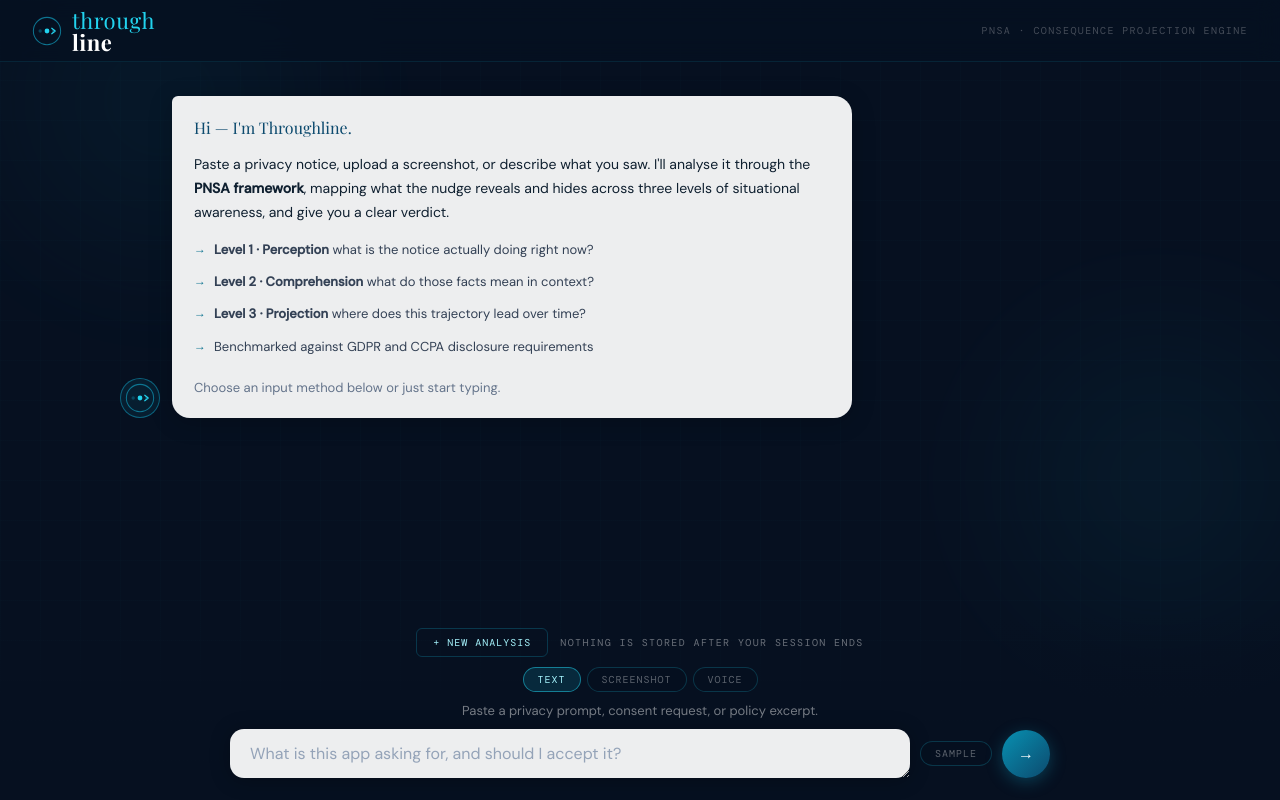
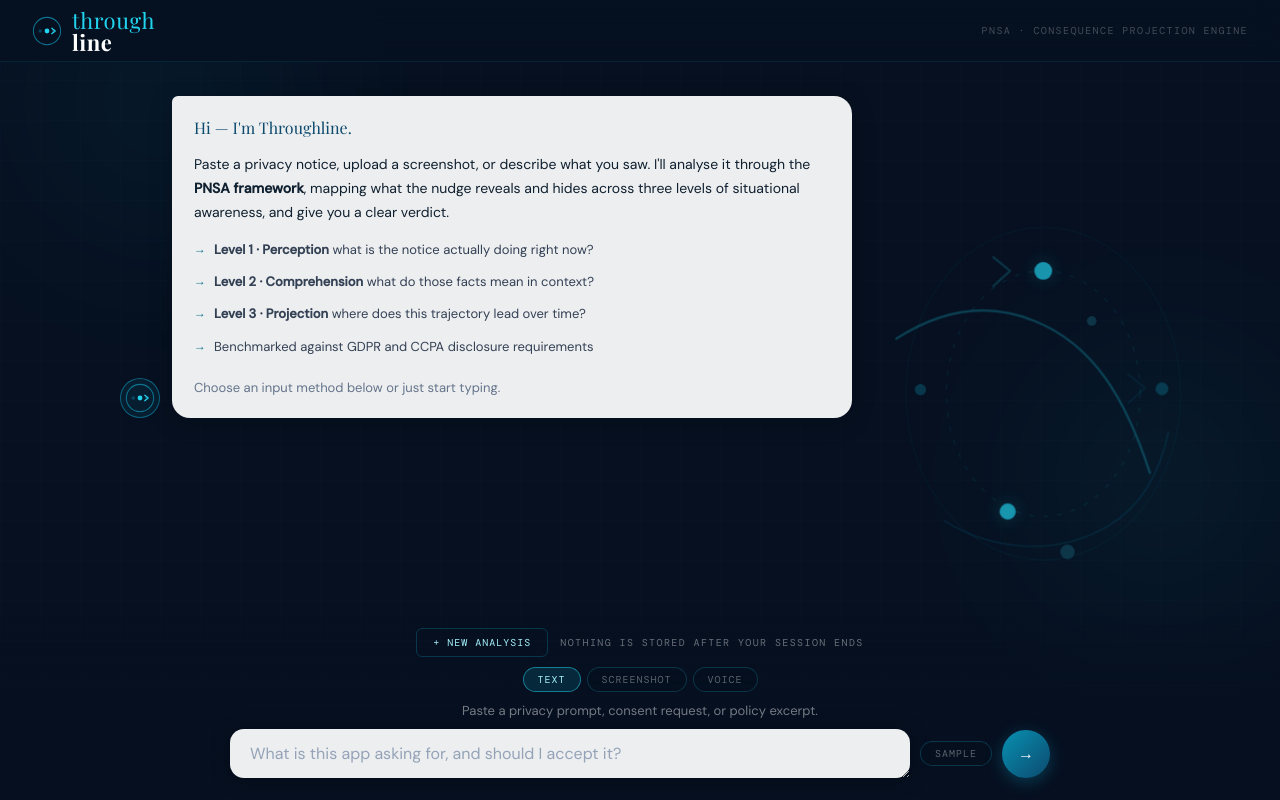
Before and after one commit to Botsyoelily/throughline, a Next.js app: page /chat in a window 1280 px wide. Built offline with nearby package versions, Linux system fonts and the light colour scheme; a web font is replaced by a local one.

Commit message:
Impemented Anime on chat

```diff
--- a/app/globals.css
+++ b/app/globals.css
@@ -485,6 +485,173 @@
   background: radial-gradient(circle, rgba(34, 211, 238, 0.2), transparent 70%);
 }
 
+.orbital-field {
+  position: absolute;
+  top: 92px;
+  right: clamp(18px, 4vw, 52px);
+  bottom: 24px;
+  width: min(34vw, 420px);
+  pointer-events: none;
+  z-index: 0;
+  opacity: 0.72;
+  overflow: hidden;
+  mask-image: linear-gradient(180deg, transparent, #000 12%, #000 88%, transparent);
+}
+
+.orbital-svg {
+  width: 100%;
+  height: 100%;
+}
+
+.orbital-ring,
+.orbital-thread-path,
+.orbital-accent {
+  vector-effect: non-scaling-stroke;
+}
+
+.orbital-ring {
+  stroke: rgba(14, 116, 144, 0.16);
+  stroke-width: 1.2;
+}
+
+.orbital-ring-b {
+  stroke: rgba(34, 211, 238, 0.16);
+  stroke-dasharray: 5 9;
+}
+
+.orbital-thread-path {
+  stroke: rgba(34, 211, 238, 0.34);
+  stroke-width: 2.4;
+  stroke-linecap: round;
+}
+
+.orbital-thread-soft {
+  stroke: rgba(14, 116, 144, 0.28);
+  stroke-width: 1.8;
+}
+
+.orbital-node {
+  transform-origin: 290px 310px;
+}
+
+.orbital-node-core {
+  fill: rgba(34, 211, 238, 0.95);
+  filter: drop-shadow(0 0 12px rgba(34, 211, 238, 0.35));
+}
+
+.orbital-node-muted {
+  fill: rgba(14, 116, 144, 0.55);
+}
+
+.orbital-node-deep {
+  fill: rgba(22, 78, 99, 0.82);
+}
+
+.orbital-accent {
+  stroke: rgba(34, 211, 238, 0.46);
+  stroke-width: 2.2;
+  stroke-linecap: round;
+  stroke-linejoin: round;
+}
+
+.orbital-accent-soft {
+  stroke: rgba(14, 116, 144, 0.35);
+}
+
+.orbital-float {
+  animation: orbitalFloat 18s ease-in-out infinite;
+  transform-origin: center;
+}
+
+.orbital-rotate {
+  transform-origin: 290px 310px;
+}
+
+.orbital-rotate-slow {
+  animation: orbitalRotate 24s linear infinite;
+}
+
+.orbital-rotate-reverse {
+  animation: orbitalRotateReverse 34s linear infinite;
+}
+
+.orbital-echo {
+  animation: orbitalPulse 11s ease-in-out infinite;
+}
+
+.orbital-field-pulse .orbital-echo {
+  animation: orbitalResultPulse 1.8s ease-out 1;
+}
+
+.orbital-field-pulse .orbital-node-core {
+  animation: orbitalNodeFlash 1.8s ease-out 1;
+}
+
+@keyframes orbitalFloat {
+  0%,
+  100% {
+    transform: translate3d(0, 0, 0);
+  }
+
+  50% {
+    transform: translate3d(-6px, 10px, 0);
+  }
+}
+
+@keyframes orbitalRotate {
+  to {
+    transform: rotate(360deg);
+  }
+}
+
+@keyframes orbitalRotateReverse {
+  to {
+    transform: rotate(-360deg);
+  }
+}
+
+@keyframes orbitalPulse {
+  0%,
+  100% {
+    opacity: 0.6;
+  }
+
+  50% {
+    opacity: 1;
+  }
+}
+
+@keyframes orbitalResultPulse {
+  0% {
+    opacity: 0.65;
+    transform: scale(1);
+  }
+
+  35% {
+    opacity: 1;
+    transform: scale(1.04);
+  }
+
+  100% {
+    opacity: 0.6;
+    transform: scale(1);
+  }
+}
+
+@keyframes orbitalNodeFlash {
+  0% {
+    filter: drop-shadow(0 0 12px rgba(34, 211, 238, 0.35));
+  }
+
+  35% {
+    filter: drop-shadow(0 0 22px rgba(34, 211, 238, 0.62));
+  }
+
+  100% {
+    filter: drop-shadow(0 0 12px rgba(34, 211, 238, 0.35));
+  }
+}
+
 .chat-nav {
   flex-shrink: 0;
   position: relative;
@@ -1376,6 +1543,11 @@
 }
 
 @media (max-width: 1100px) {
+  .orbital-field {
+    width: min(30vw, 300px);
+    opacity: 0.46;
+  }
+
   .landing-page {
     flex-direction: column;
     padding: 40px 24px;
@@ -1397,6 +1569,10 @@
 }
 
 @media (max-width: 780px) {
+  .orbital-field {
+    display: none;
+  }
+
   .chat-nav {
     padding: 14px 18px;
     min-height: auto;
--- a/components/chat/chat-client.tsx
+++ b/components/chat/chat-client.tsx
@@ -66,11 +66,25 @@
   const [messages, setMessages] = useState<Message[]>([]);
   const [isGenerating, setIsGenerating] = useState(false);
   const [error, setError] = useState("");
+  const [orbitalPulse, setOrbitalPulse] = useState(false);
   const messagesEndRef = useRef<HTMLDivElement | null>(null);
 
   useEffect(() => {
     messagesEndRef.current?.scrollIntoView({ behavior: "smooth", block: "end" });
   }, [messages, isGenerating]);
+
+  useEffect(() => {
+    const latestMessage = messages[messages.length - 1];
+
+    if (!latestMessage || latestMessage.role !== "assistant") {
+      return;
+    }
+
+    setOrbitalPulse(true);
+    const timeout = window.setTimeout(() => setOrbitalPulse(false), 1800);
+
+    return () => window.clearTimeout(timeout);
+  }, [messages]);
 
   function appendAnalysisMessages(
     userContent: string,
@@ -285,6 +299,54 @@
 
   return (
     <main className="chat-body">
+      <div
+        className={orbitalPulse ? "orbital-field orbital-field-pulse" : "orbital-field"}
+        aria-hidden="true"
+      >
+        <svg className="orbital-svg" viewBox="0 0 520 720" fill="none">
+          <g className="orbital-float">
+            <ellipse
+              className="orbital-ring orbital-ring-a"
+              cx="290"
+              cy="310"
+              rx="170"
+              ry="206"
+            />
+            <ellipse
+              className="orbital-ring orbital-ring-b"
+              cx="290"
+              cy="310"
+              rx="120"
+              ry="152"
+            />
+            <path
+              className="orbital-thread-path"
+              d="M108 242C164 206 221 196 279 220C352 249 392 316 422 408"
+            />
+            <path
+              className="orbital-thread-path orbital-thread-soft"
+              d="M168 468C225 503 303 513 370 474C410 450 433 412 445 358"
+            />
+          </g>
+          <g className="orbital-rotate orbital-rotate-slow">
+            <circle className="orbital-node orbital-node-core" cx="290" cy="158" r="11" />
+            <circle className="orbital-node orbital-node-muted" cx="437" cy="304" r="8" />
+            <circle className="orbital-node orbital-node-deep" cx="320" cy="506" r="9" />
+          </g>
+          <g className="orbital-rotate orbital-rotate-reverse">
+            <circle className="orbital-node orbital-node-muted" cx="138" cy="305" r="7" />
+            <circle className="orbital-node orbital-node-core" cx="246" cy="456" r="10" />
+            <circle className="orbital-node orbital-node-deep" cx="350" cy="220" r="6" />
+          </g>
+          <g className="orbital-echo">
+            <path className="orbital-accent" d="M228 141L249 158L228 177" />
+            <path
+              className="orbital-accent orbital-accent-soft"
+              d="M395 286L416 303L395 322"
+            />
+          </g>
+        </svg>
+      </div>
       <section className="chat-main">
         <div className="messages-area">
           {messages.length === 0 ? (
```
